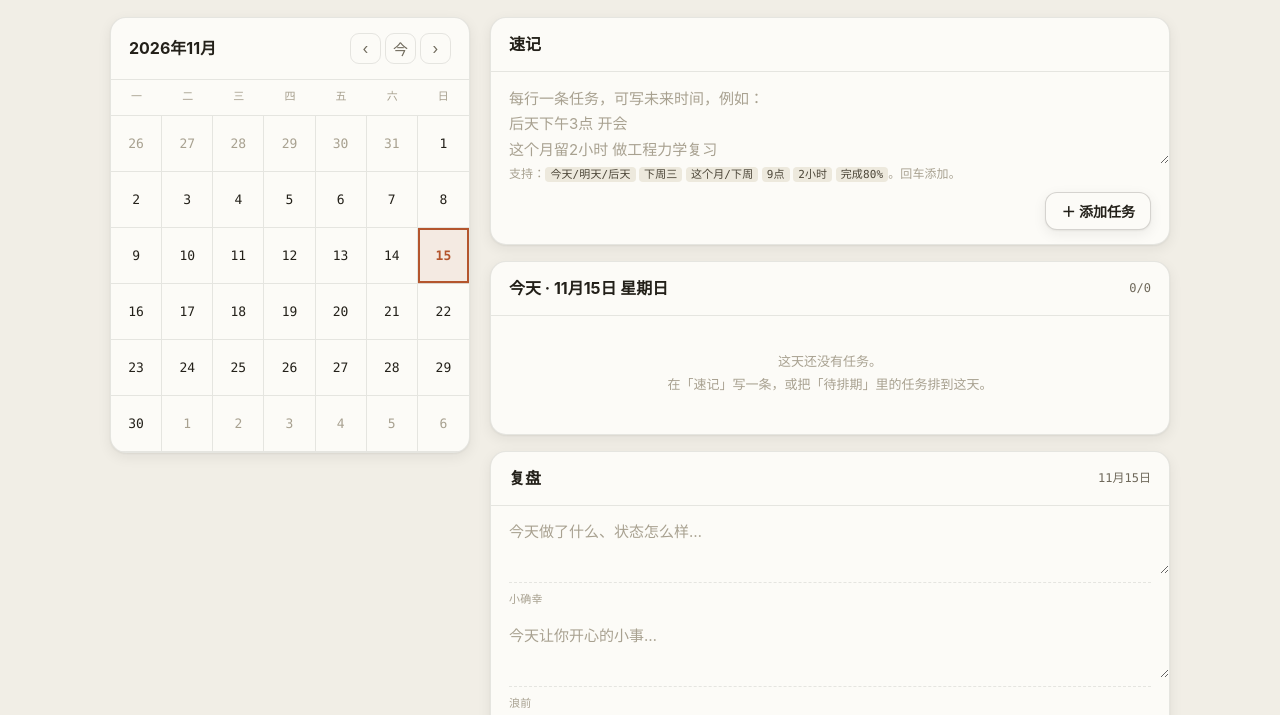
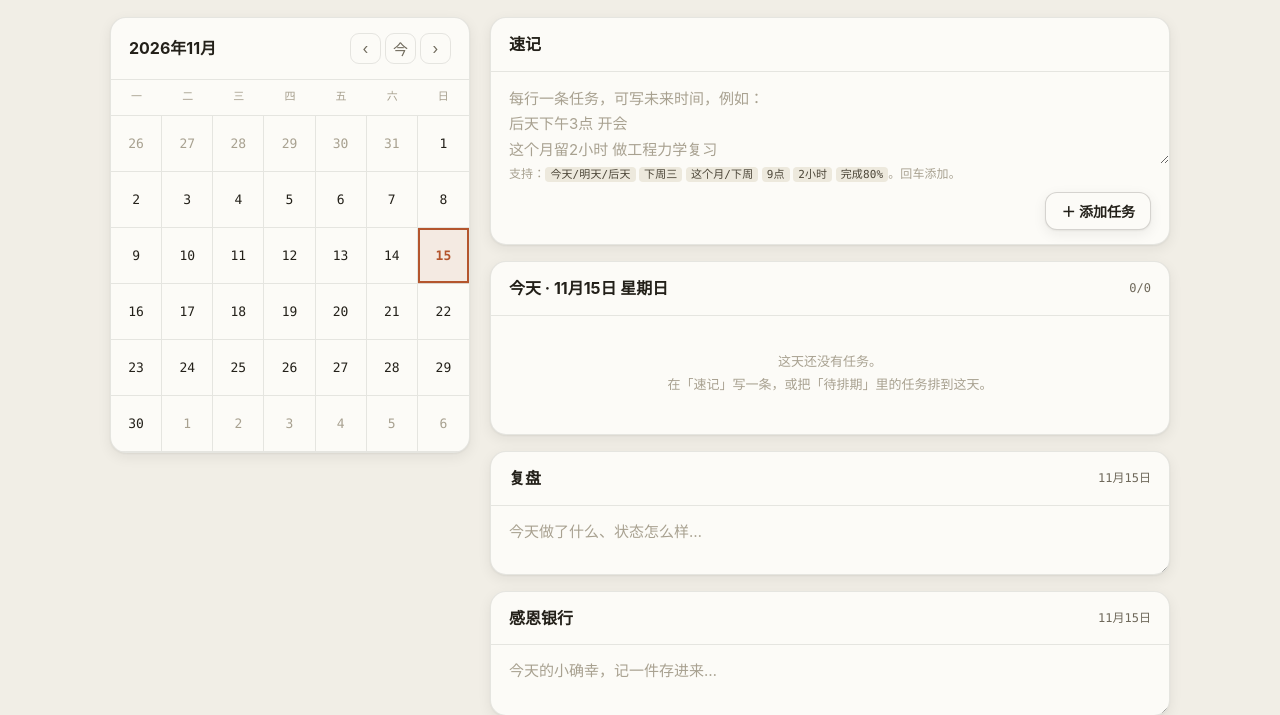
Before and after one commit to yanyan-oss/workbench, a plain HTML site: page index.html in a window 1280 px wide. Shown: the part 85-800 px from the top of the page. Drawn offline with Linux system fonts and the light colour scheme.

Commit message:
refactor: 小确幸→感恩银行，且与「浪前」各自独立成卡
- 「小确幸」改名「感恩银行」；「感恩银行」「浪前」从复盘卡拆出，各自独立成卡
- 新增 .journal 卡片样式，字体排版与全站一致（clamp 流体字号 + CJK 行高）

Co-Authored-By: Claude Code <noreply@anthropic.com>

```diff
--- a/index.html
+++ b/index.html
@@ -158,6 +158,9 @@
   .review textarea::placeholder{color:var(--faint)}
   .review .lbl{font-size:11px;color:var(--faint);font-family:var(--font-m);letter-spacing:.02em;padding:8px 18px 0}
   .review .divider{border-top:1px dashed var(--line);margin:8px 18px 0}
+  .journal textarea{width:100%;border:none;resize:vertical;background:transparent;color:var(--ink);
+    font-family:var(--font-b);font-size:15px;line-height:1.7;padding:13px 18px 6px;min-height:64px}
+  .journal textarea::placeholder{color:var(--faint)}
 
   /* 改进追踪 */
   .tracker{display:flex;flex-direction:column;gap:6px;padding:12px 16px;border-bottom:1px solid var(--line)}
@@ -260,11 +263,15 @@
     <section class="card review">
       <div class="card-h"><span class="t">复盘</span><span class="count" id="review-date"></span></div>
       <textarea id="review-text" placeholder="今天做了什么、状态怎么样…&#10;&#10;最后另起一行写「改进建议：」，下面按 1. 2. 编号写，每条会自动进入「改进追踪」"></textarea>
-      <div class="divider"></div>
-      <div class="lbl">小确幸</div>
-      <textarea id="xqx-text" placeholder="今天让你开心的小事…"></textarea>
-      <div class="divider"></div>
-      <div class="lbl">浪前</div>
+    </section>
+
+    <section class="card journal">
+      <div class="card-h"><span class="t">感恩银行</span><span class="count" id="ganen-date"></span></div>
+      <textarea id="xqx-text" placeholder="今天的小确幸，记一件存进来…"></textarea>
+    </section>
+
+    <section class="card journal">
+      <div class="card-h"><span class="t">浪前</span><span class="count" id="langqian-date"></span></div>
       <textarea id="langqian-text" placeholder="写这里…"></textarea>
     </section>
 
@@ -570,7 +577,10 @@
 
   function renderReview(){
     const d=parse(selected);
-    $('#review-date').textContent=(d.getMonth()+1)+'月'+d.getDate()+'日';
+    const md=(d.getMonth()+1)+'月'+d.getDate()+'日';
+    $('#review-date').textContent=md;
+    $('#ganen-date').textContent=md;
+    $('#langqian-date').textContent=md;
     const r=data.reviews[selected]||{text:'',improvements:[]};
     $('#review-text').value=r.text||'';
     $('#xqx-text').value=r.xqx||'';
```
